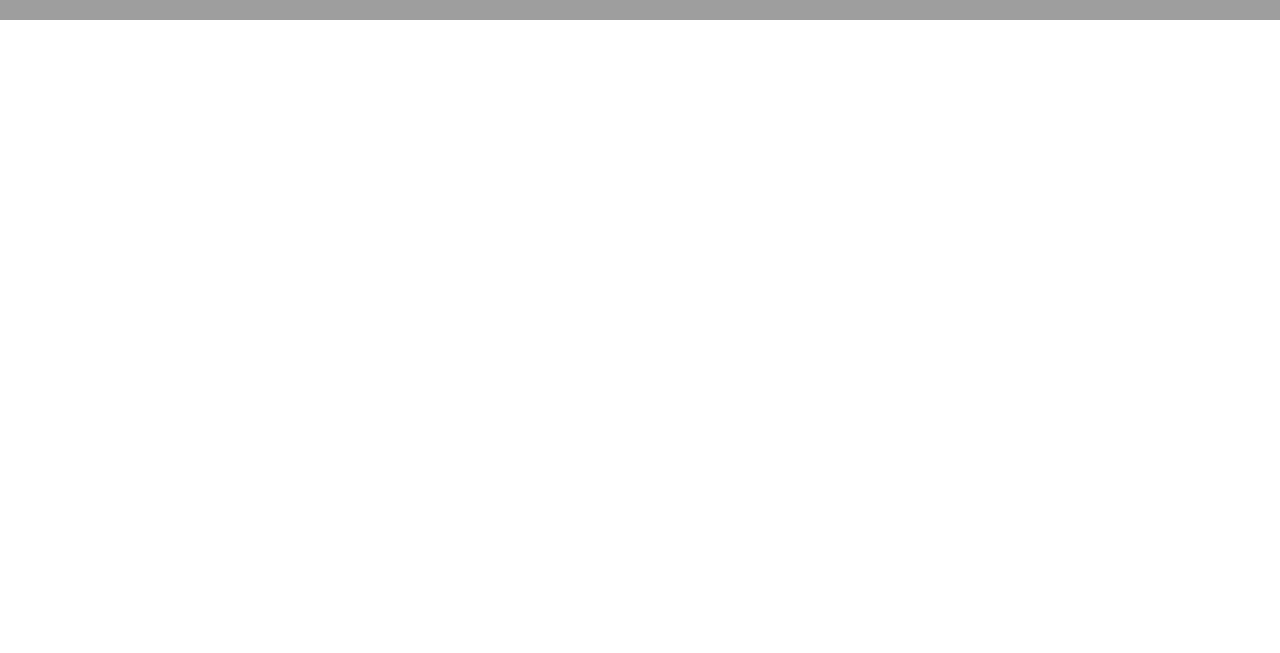
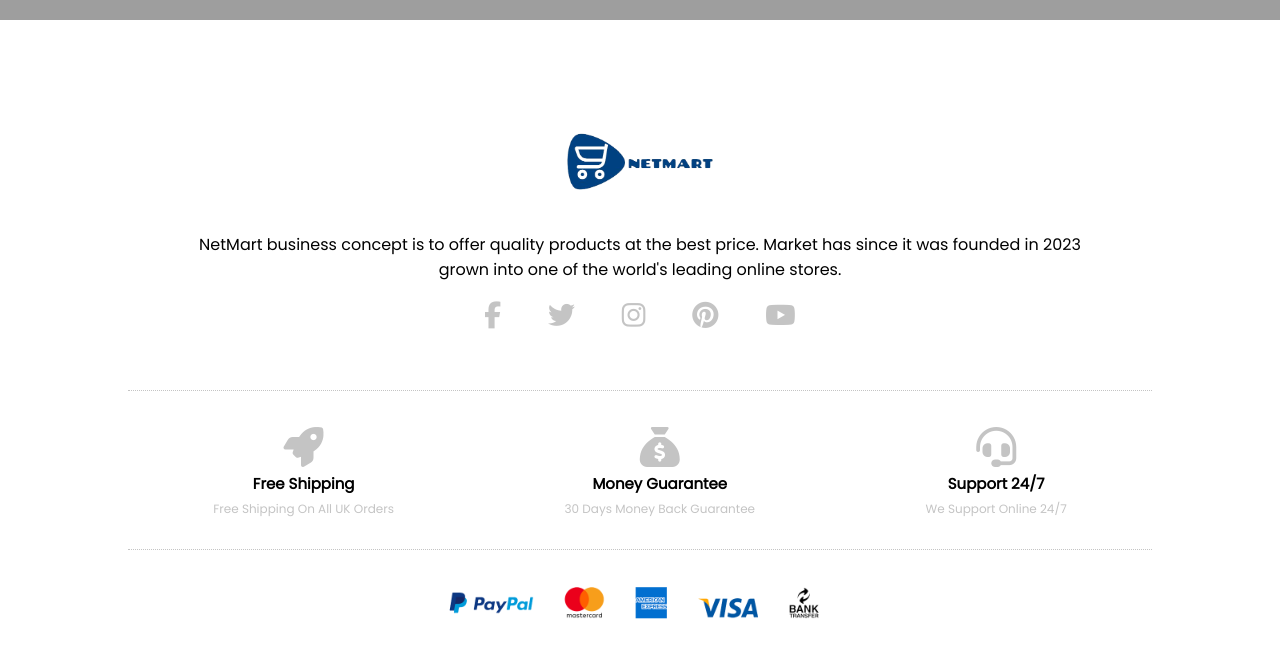
Before and after one commit to Purpose11/TEAM-B-e-commerce-Project-, a plain HTML site: page index.html in a window 1280 px wide. Shown: the part 2718-3371 px from the top of the page. Before the commit the page ends 2738 px from the top, so only its background shows below. Drawn offline with nearby package versions, Linux system fonts and the light colour scheme; grey boxes are pictures that could not be loaded.

Commit message:
footer-updated

```diff
--- a/index.css
+++ b/index.css
@@ -346,7 +346,7 @@ header{
 }
 
 .mySwiper {
-    width: 100%;
+    width: 80%;
     height:120vh;
     padding: 20px 10px;
     margin-left: auto;
@@ -471,3 +471,106 @@ header{
     align-items: center;
     padding: 0 20px;
 }
+/*end of style for body section*/
+
+.footer {
+    width: 100%;
+    height: 70vh;
+    margin-top: 50px;
+}
+.footer-logo {
+    width: 100%;
+    height: 40vh;
+
+}
+.footer-logo-content {
+    width: 70%;
+    margin: auto;
+    height: 35vh;
+    display: flex;
+    flex-direction: column;
+    justify-content: center;
+    align-items: center;
+}
+.footer-logo-content > * {
+    margin-top: 20px;
+}
+.footer-logo-content img {
+    height: 100px;
+}
+.footer-logo-content p {
+    text-align: center;
+    font-family: Poppins;
+    font-size: 16px;
+}
+.footer-icons {
+    width:40%;
+    display: flex;
+    justify-content: space-around;
+    align-items: center;
+}
+.footer-icons i {
+    font-size: 27px;
+    color: var(--border-color);
+    cursor: pointer;
+}
+.footer-icons i:hover{
+    color: var(--main-color);
+}
+.service-container {
+    width: 80%;
+    height: 20vh;
+    margin: auto;
+    border-top : 1px dotted var(--border-color);
+    border-bottom : 1px dotted var(--border-color);
+    display: flex;
+    justify-content: space-around;
+    align-items: center;
+}
+.service-container .card > * {
+    margin-top: 5px;
+}
+.service-container .card {
+    display: flex;
+    flex-direction: column;
+    justify-content: center;
+    align-items: center;
+
+}
+.service-container .card i {
+    color:  var(--border-color);
+    font-size: 40px;
+}
+.service-container .card p {
+    color: var(--border-color);
+    font-family: Poppins;
+    font-size: 12px;
+}
+.service-container .card h3 {
+    font-size: 15px;
+    font-family: Poppins;
+}
+.service-container .card:hover h3,
+.service-container .card:hover p {
+    color: var(--main-color);
+}
+.payment-methods {
+    margin: auto;
+    width: 40%;
+    height: 15vh;
+    display: flex;
+    flex-direction: column;
+    align-items: center;
+    justify-content: center;
+}
+.payment-methods img {
+    height: 100px;
+}
+.payment-methods p {
+    font-size: 12px;
+    font-family: Poppins;
+}
+.payment-methods p span {
+    color: var(--main-color);
+    font-weight: bold;
+}
--- a/index.html
+++ b/index.html
@@ -217,6 +217,47 @@
                     </div>
                 </div>
 
+                <!--Start of Footer section-->
+                <div class="footer">
+                        <div class="footer-logo">
+                            <div class="footer-logo-content">
+                                <img src="./images/logo/logo-2.png">
+                                <p>
+                                    NetMart business concept is to offer quality products at the best price.
+                                    Market has since it was founded in 2023 grown into one of the world's leading
+                                    online stores.
+                                </p>
+                                <div class="footer-icons">
+                                    <i class="fa-brands fa-facebook-f"></i>
+                                    <i class="fa-brands fa-twitter"></i>
+                                    <i class="fa-brands fa-instagram"></i>
+                                    <i class="fa-brands fa-pinterest"></i>
+                                    <i class="fa-brands fa-youtube"></i>
+                                </div>
+                            </div>
+                        </div>
+                        <div class="service-container">
+                            <div class="card">
+                                <i class="fa-solid fa-rocket"></i>
+                                <h3>Free Shipping</h3>
+                                <p>Free Shipping On All UK Orders</p>
+                            </div>
+                            <div class="card">
+                                <i class="fa-solid fa-sack-dollar"></i>
+                                <h3>Money Guarantee</h3>
+                                <p>30 Days Money Back Guarantee</p>
+                            </div>
+                            <div class="card">
+                                <i class="fa-solid fa-headset"></i>
+                                <h3>Support 24/7</h3>
+                                <p>We Support Online 24/7</p>
+                            </div>
+                        </div>
+                        <div class="payment-methods">
+                                <img src="./images/general/payment_options.png">
+                                <p class="">NetMart &copy; 2023. All Rights Reserved. Designed by <span>Team B</span></p>
+                        </div>
+                </div>
 
 </body>
 </html>
```
Also changed, not shown: images/general/payment_options.png (added).
